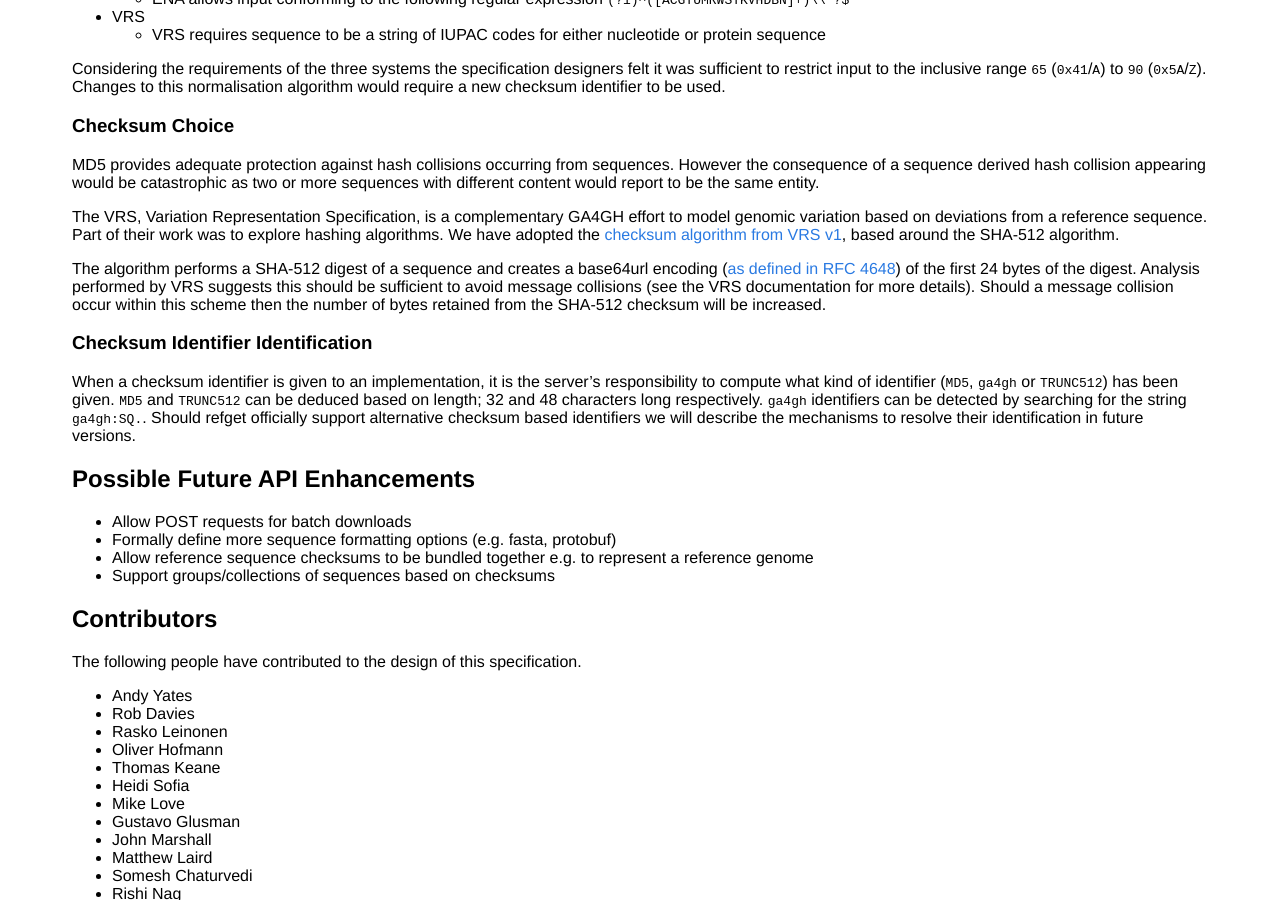
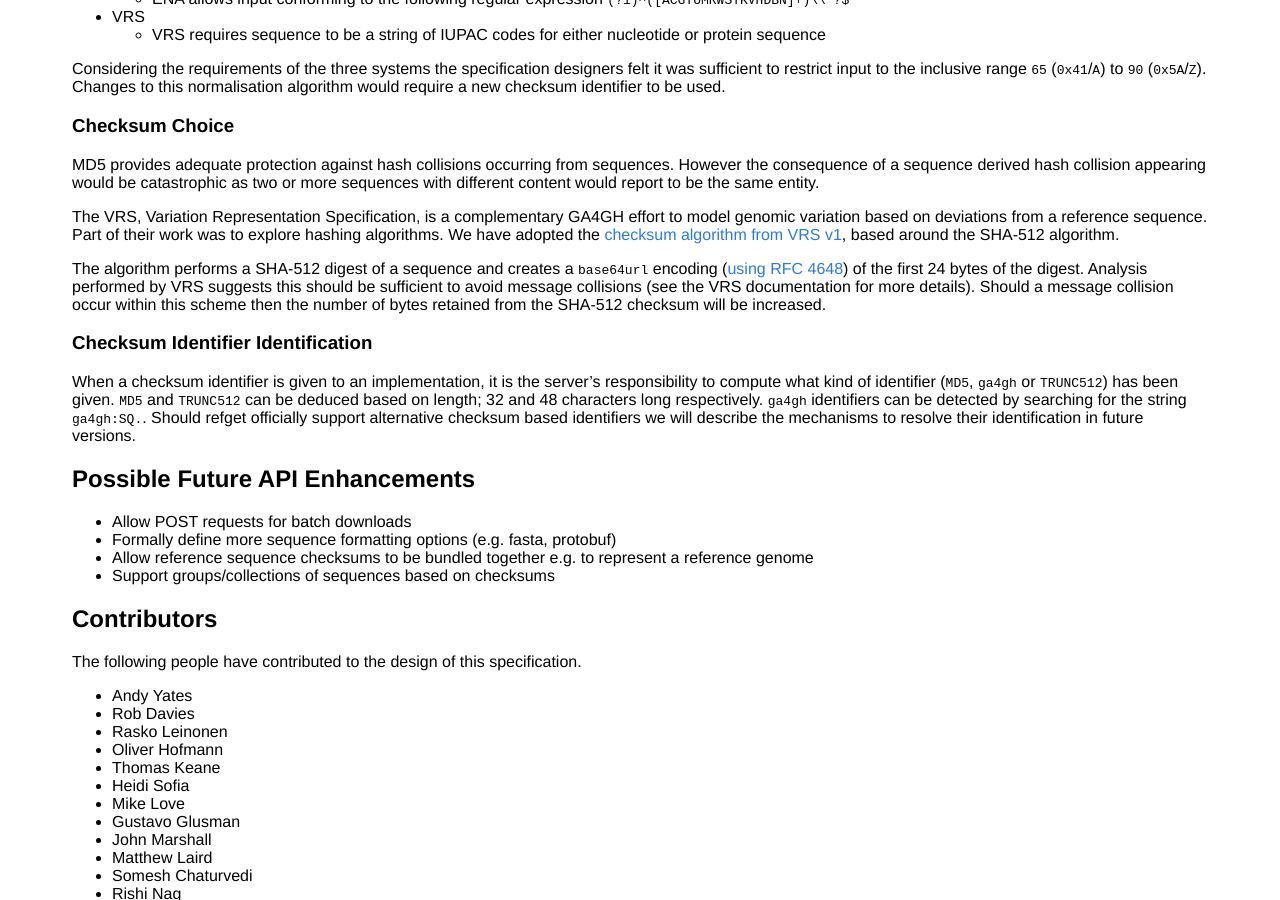
Before and after one commit to samtools/hts-specs, a Jekyll site: the page built from refget.md, in a window 1280 px wide and 900 px high, scrolled down 10222 px. Built offline with Jekyll 4.4.1, drawn with Linux system fonts in a browser that asks for light colours.

Commit message:
Merge of remote changes and introduction of suggestions

```diff
--- a/refget.md
+++ b/refget.md
@@ -514,7 +514,7 @@ MD5 provides adequate protection against hash collisions occurring from sequence
 
 The VRS, Variation Representation Specification, is a complementary GA4GH effort to model genomic variation based on deviations from a reference sequence. Part of their work was to explore hashing algorithms. We have adopted the [checksum algorithm from VRS v1](https://vrs.ga4gh.org/en/1.0/impl-guide/computed_identifiers.html#truncated-digest-sha512t24u), based around the SHA-512 algorithm.
 
-The algorithm performs a SHA-512 digest of a sequence and creates a base64url encoding ([as defined in RFC 4648](https://datatracker.ietf.org/doc/html/rfc4648#section-5)) of the first 24 bytes of the digest. Analysis performed by VRS suggests this should be sufficient to avoid message collisions (see the VRS documentation for more details). Should a message collision occur within this scheme then the number of bytes retained from the SHA-512 checksum will be increased.
+The algorithm performs a SHA-512 digest of a sequence and creates a `base64url` encoding ([using RFC 4648](https://datatracker.ietf.org/doc/html/rfc4648#section-5)) of the first 24 bytes of the digest. Analysis performed by VRS suggests this should be sufficient to avoid message collisions (see the VRS documentation for more details). Should a message collision occur within this scheme then the number of bytes retained from the SHA-512 checksum will be increased.
 
 ### Checksum Identifier Identification
 
```
Also changed, not shown: pub/refget-openapi.yaml (+4 -4 lines).
